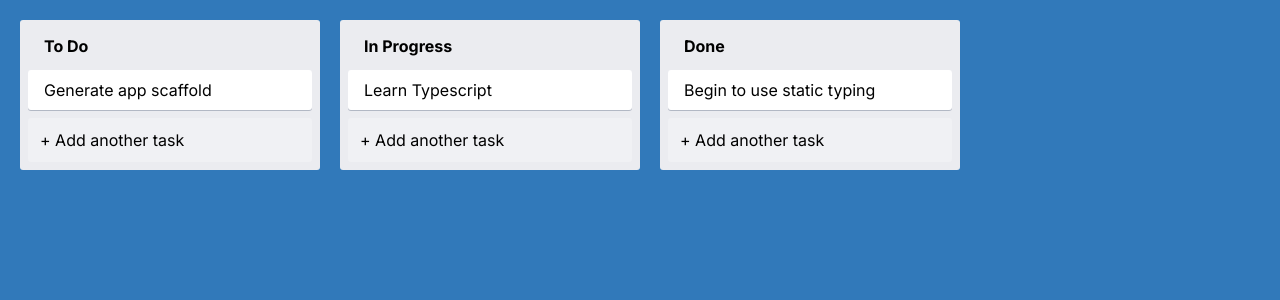
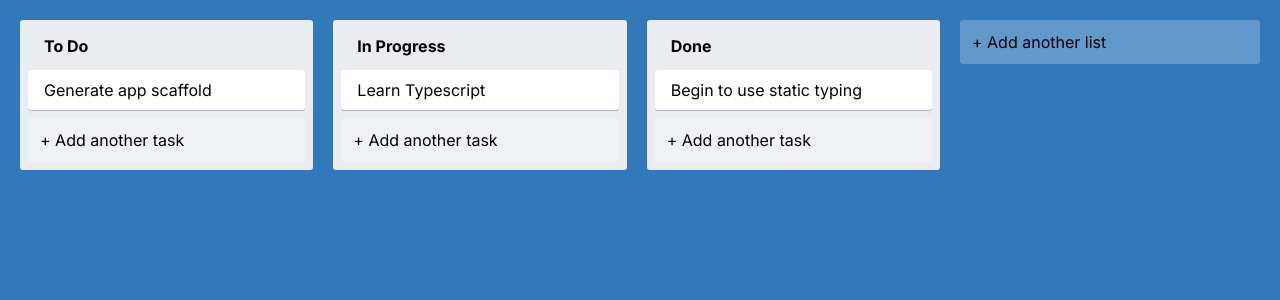
Before and after one commit to IducSoft/projects-typescript-nextjs13, a Next.js app: page /dragAndDrop in a window 1280 px wide. Shown: the top 300 px of the page. Built offline with nearby package versions, Linux system fonts and the light colour scheme.

Commit message:
working yet

```diff
--- /dev/null
+++ b/app/dragAndDrop/layout.tsx
@@ -0,0 +1,18 @@
+"use client"
+import { Inter } from 'next/font/google'
+import { AppStateProvider } from './state/DragAndDropContext'
+const inter = Inter({ subsets: ['latin'] })
+
+export default function RootLayout({
+  children,
+}: {
+  children: React.ReactNode
+}) {
+  return (
+    <div>
+        <AppStateProvider>
+          {children}
+        </AppStateProvider>
+    </div>
+  )
+}
--- a/app/dragAndDrop/page.tsx
+++ b/app/dragAndDrop/page.tsx
@@ -1,28 +1,28 @@
 "use client"
 import React from "react";
 import AppContainer from "./ui/AppContainer";
+import Column from "./ui/Column";
+import { useAppState } from "./state/DragAndDropContext";
 import AddNewItem from "./ui/AddNewItem";
-import Column from "./ui/Column";
-import Card from "./ui/Card";
 
 
 
-const page = () => {
+const Page = () => {
+
+  const { lists } = useAppState()
   return (
     <div className="h-[100vh]">
       <AppContainer>
-        <Column text="To Do">
-          <Card text="Generate app scaffold" />
-        </Column>
-        <Column text="In Progress">
-          <Card text="Learn Typescript" />
-        </Column>
-        <Column text="Done">
-          <Card text="Begin to use static typing" />
-        </Column>
+      {lists.map((list) => (
+        <Column text={list.text} key={list.id} id={list.id} />
+      ))}
+        <AddNewItem
+          toggleButtonText="+ Add another list"
+          onAdd={console.log}
+        />
       </AppContainer>
     </div>
   )
 }
 
-export default page
+export default Page
--- /dev/null
+++ b/app/dragAndDrop/state/DragAndDropContext.tsx
@@ -0,0 +1,46 @@
+import { createContext, useContext, FC, ReactNode } from "react";
+import {appStateReducer,AppState,List,Task} from "./appStateReducer";
+
+const AppStateContext = createContext<AppStateContextProps>({} as AppStateContextProps);
+
+type AppStateContextProps = {
+    lists: List[]
+    getTasksByListId(id: string): Task[]
+}
+
+const appData: AppState = {
+    lists: [
+        {
+            id: "0",
+            text: "To Do",
+            tasks: [{ id: "c0", text: "Generate app scaffold" }]
+        },
+        {
+            id: "1",
+            text: "In Progress",
+            tasks: [{ id: "c2", text: "Learn Typescript" }]
+        },
+        {
+            id: "2",
+            text: "Done",
+            tasks: [{ id: "c3", text: "Begin to use static typing" }]
+        }
+    ]
+}
+export const useAppState = () => {
+    return useContext(AppStateContext)
+}
+
+
+
+export const AppStateProvider: FC = ({ children }: any) => {
+    const { lists } = appData
+    const getTasksByListId = (id: string) => {
+        return lists.find((list) => list.id === id)?.tasks || []
+    }
+    return (
+        <AppStateContext.Provider value={{ lists, getTasksByListId }}>
+            {children}
+        </AppStateContext.Provider>
+    )
+}
--- /dev/null
+++ b/app/dragAndDrop/state/actions.ts
@@ -0,0 +1,32 @@
+
+
+interface AddListAction {
+    type: "ADD_LIST"
+    payload: string
+}
+
+interface AddTaskAction {
+    type: "ADD_TASK"
+    payload: { text: string; listId: string }
+}
+
+export type Action = AddListAction | AddTaskAction
+
+export const addTask = (
+    text: string,
+    listId: string,
+    ): Action => ({
+    type: "ADD_TASK",
+    payload: {
+    text,
+    listId
+    }
+})
+
+
+export const addList = (
+text: string,
+): Action => ({
+type: "ADD_LIST",
+payload: text
+})
--- /dev/null
+++ b/app/dragAndDrop/state/appStateReducer.ts
@@ -0,0 +1,24 @@
+import { Action } from "./actions";
+
+export type Task = {
+    id: string
+    text: string
+}
+export type List = {
+    id: string
+    text: string
+    tasks: Task[]
+}
+export type AppState = {
+    lists: List[]
+}
+
+
+export const appStateReducer = (state: AppState, action: Action): AppState => {
+    switch (action.type) {
+
+        default: {
+            return state;
+        }
+    }
+}
--- a/app/dragAndDrop/ui/Card.tsx
+++ b/app/dragAndDrop/ui/Card.tsx
@@ -3,7 +3,8 @@
 
 
 type CardProps = {
-    text: string
+  text: string
+  id: string
 }
 
 const Card = ({text}: CardProps) => {
--- a/app/dragAndDrop/ui/Column.tsx
+++ b/app/dragAndDrop/ui/Column.tsx
@@ -3,20 +3,32 @@
 import   "../../globals.css";
 import { FC } from "react"
 import AddNewItem from './AddNewItem';
+import { useAppState } from '../state/DragAndDropContext';
+import Card from './Card';
+
 
 
 type ColumnProps = {
-    text?: string
-    children?: React.ReactNode;
+  text: string
+  children?: React.ReactNode
+  id: string
 }
 
 
 
-const Column: FC<ColumnProps> = ({ text, children }: ColumnProps) => {
+const Column: FC<ColumnProps> = ({ text, id }: ColumnProps) => {
+
+  const { getTasksByListId } = useAppState()
+
+  const tasks = getTasksByListId(id)
+
   return (
     <div className='ColumnContainer'>
         <h2 className='ColumnTitle text-black'>{text}</h2>
-        {children}
+        {tasks.map(task => (
+          <Card text={task.text} key={task.id} id={task.id} />
+        ))}
+
         <AddNewItem
           toggleButtonText="+ Add another task"
           onAdd={console.log}
--- a/package.json
+++ b/package.json
@@ -11,6 +11,8 @@
   "dependencies": {
     "next": "14.0.3",
     "react": "^18",
+    "react-dnd": "^16.0.1",
+    "react-dnd-html5-backend": "^16.0.1",
     "react-dom": "^18"
   },
   "devDependencies": {
```
Also changed, not shown: 1 other file (tests, documents, lock files or other folders).
